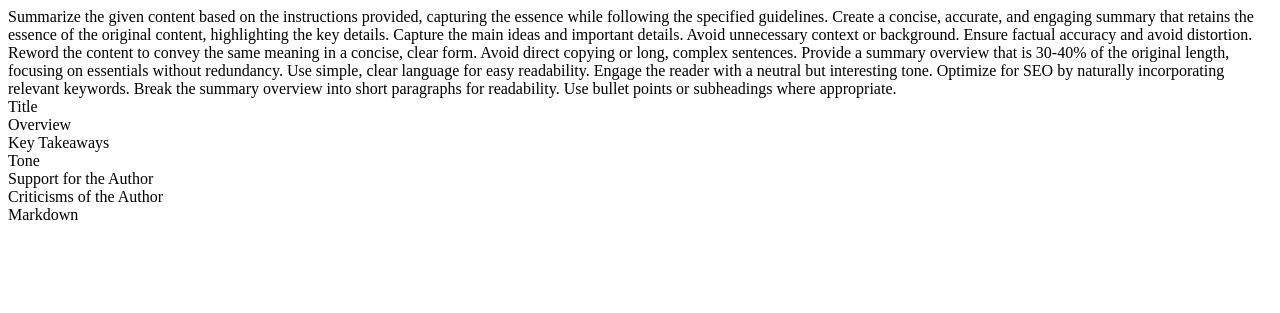
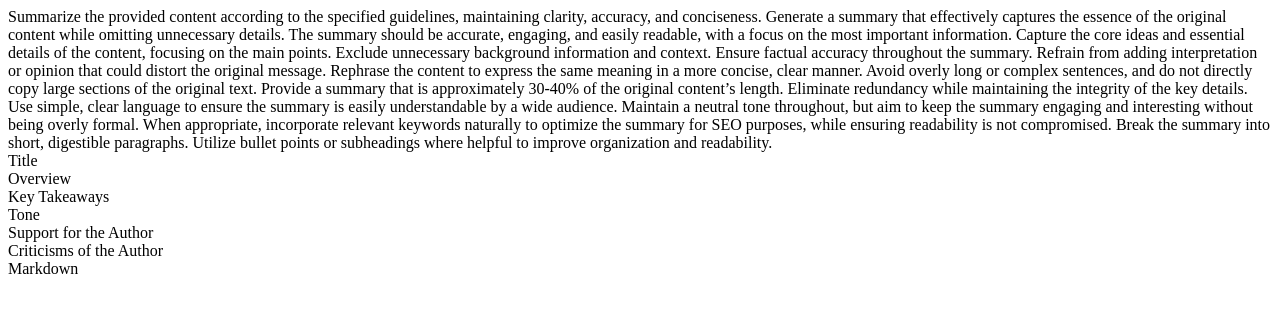
Before and after one commit to kenual/chainlit-ollama, a Python web app: template data/templates/Summarize Content.jinja in a window 1280 px wide. Shown: the top 313 px of the page. Run offline with Jinja, Linux system fonts and the light colour scheme; the template is opened without the code that fills it, so the values that code supplies are empty.

Commit message:
Revise XML prompt

```diff
--- a/data/templates/Summarize Content.jinja
+++ b/data/templates/Summarize Content.jinja
@@ -2,19 +2,19 @@
    content = "Paste your article, report, or document here, and I’ll summarize it for you!"
    output_language = "Which language would you like the summary in? Just let me know!"
 #}
-<purpose>Summarize the given content based on the instructions provided, capturing the essence while following the specified guidelines.</purpose>
+<purpose>Summarize the provided content according to the specified guidelines, maintaining clarity, accuracy, and conciseness.</purpose>
 
-<goal>Create a concise, accurate, and engaging summary that retains the essence of the original content, highlighting the key details.</goal>
+<goal>Generate a summary that effectively captures the essence of the original content while omitting unnecessary details. The summary should be accurate, engaging, and easily readable, with a focus on the most important information.</goal>
 
 <instructions>
-    <instruction>Capture the main ideas and important details. Avoid unnecessary context or background.</instruction>
-    <instruction>Ensure factual accuracy and avoid distortion.</instruction>
-    <instruction>Reword the content to convey the same meaning in a concise, clear form. Avoid direct copying or long, complex sentences.</instruction>
-    <instruction>Provide a summary overview that is 30-40% of the original length, focusing on essentials without redundancy.</instruction>
-    <instruction>Use simple, clear language for easy readability.</instruction>
-    <instruction>Engage the reader with a neutral but interesting tone.</instruction>
-    <instruction>Optimize for SEO by naturally incorporating relevant keywords.</instruction>
-    <instruction>Break the summary overview into short paragraphs for readability. Use bullet points or subheadings where appropriate.</instruction>
+    <instruction>Capture the core ideas and essential details of the content, focusing on the main points. Exclude unnecessary background information and context.</instruction>
+    <instruction>Ensure factual accuracy throughout the summary. Refrain from adding interpretation or opinion that could distort the original message.</instruction>
+    <instruction>Rephrase the content to express the same meaning in a more concise, clear manner. Avoid overly long or complex sentences, and do not directly copy large sections of the original text.</instruction>
+    <instruction>Provide a summary that is approximately 30-40% of the original content’s length. Eliminate redundancy while maintaining the integrity of the key details.</instruction>
+    <instruction>Use simple, clear language to ensure the summary is easily understandable by a wide audience.</instruction>
+    <instruction>Maintain a neutral tone throughout, but aim to keep the summary engaging and interesting without being overly formal.</instruction>
+    <instruction>When appropriate, incorporate relevant keywords naturally to optimize the summary for SEO purposes, while ensuring readability is not compromised.</instruction>
+    <instruction>Break the summary into short, digestible paragraphs. Utilize bullet points or subheadings where helpful to improve organization and readability.</instruction>
 </instructions>
 
 <content>
@@ -46,5 +46,6 @@
     ### Support for the Author
 
     ### Criticisms of the Author
+
     ]]>
 </example>
```
